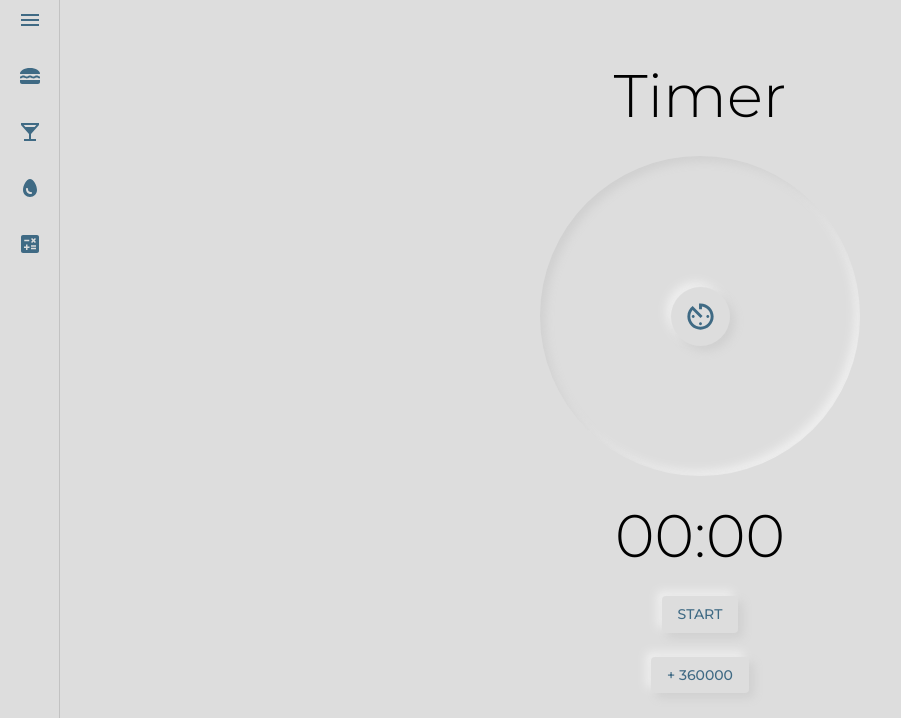
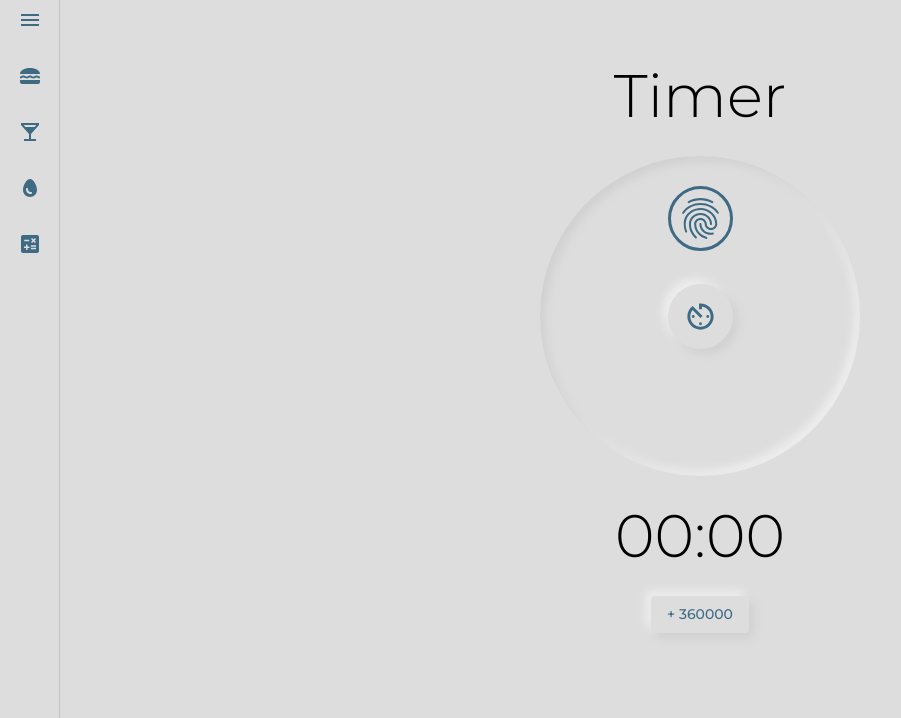
Before and after one commit to JLinkous15/portfolio_v2, a React (Vite) app in the folder frontend/: page /timer in a window 1280 px wide. Shown: the top 718 px of the page, without its empty margins (0-901 px from the left). Built offline with nearby package versions, Linux system fonts and the light colour scheme.

Commit message:
prep for drag event

```diff
--- a/frontend/src/pages/Timer/Timer.tsx
+++ b/frontend/src/pages/Timer/Timer.tsx
@@ -1,5 +1,5 @@
 import { Button, Stack, Typography } from '@mui/material'
-import { Reducer, useEffect, useReducer, useRef } from 'react'
+import { Reducer, useEffect, useReducer, useRef, useState } from 'react'
 import { TimerKnob } from './TimerKnob'
 import { TimerType } from './timerTypes'
 
@@ -49,7 +49,7 @@ const timerReducer = (
 export const Timer = () => {
   //Ref is the interval, allowing it to persist between renders
   const Ref = useRef<number | undefined>()
-
+  const [timerDuration, setTimerDuration] = useState<number>(0)
   const [newTimer, dispatch] = useReducer<Reducer<any, any>>(
     timerReducer,
     initialTimer,
@@ -59,35 +59,28 @@ export const Timer = () => {
     clearInterval(Ref.current)
   }, [])
 
+  const handleButton = () => {
+    if (Ref.current) {
+      dispatch({ type: TimerType.TimerActionEnum.RESET })
+      clearInterval(Ref.current)
+      Ref.current = undefined
+    } else {
+      const id = setInterval(() => {
+        dispatch({ type: TimerType.TimerActionEnum.START })
+      }, milliseconds)
+      Ref.current = id
+    }
+  }
+
   return (
     <Stack direction="column" alignItems="center" spacing={3}>
       <Typography variant="h2">Timer</Typography>
-      <TimerKnob />
+      <TimerKnob
+        timerDuration={timerDuration}
+        setTimerDuration={setTimerDuration}
+        handleButton={handleButton}
+      />
       <Typography variant="h2">{newTimer.timer}</Typography>
-      {Ref?.current ? (
-        <Button
-          variant="tactile"
-          onClick={() => {
-            dispatch({ type: TimerType.TimerActionEnum.RESET })
-            clearInterval(Ref.current)
-            Ref.current = undefined
-          }}
-        >
-          Reset
-        </Button>
-      ) : (
-        <Button
-          variant="tactile"
-          onClick={() => {
-            const id = setInterval(() => {
-              dispatch({ type: TimerType.TimerActionEnum.START })
-            }, milliseconds)
-            Ref.current = id
-          }}
-        >
-          Start
-        </Button>
-      )}
       <Button
         variant="tactile"
         onClick={() => {
--- a/frontend/src/pages/Timer/TimerKnob.tsx
+++ b/frontend/src/pages/Timer/TimerKnob.tsx
@@ -1,11 +1,20 @@
+import AvTimerIcon from '@mui/icons-material/AvTimer'
+import ClearIcon from '@mui/icons-material/Clear'
+import FingerprintIcon from '@mui/icons-material/Fingerprint'
 import { Stack, styled } from '@mui/material'
-import AvTimerIcon from '@mui/icons-material/AvTimer'
+import { RefObject, useEffect, useRef, useState } from 'react'
 import { TactileIconButton } from '../../components/Common/TactileIconButton'
-import ClearIcon from '@mui/icons-material/Clear'
 
 type TimerKnobProps = {
-  // timer: string
-  // setTimer: React.Dispatch<React.SetStateAction<string>>
+  timerDuration: number
+  setTimerDuration: React.Dispatch<React.SetStateAction<number>>
+  handleButton: () => void
+}
+
+type VerticeState = {
+  x: number
+  y: number
+  angle: number
 }
 
 const TimerKnobHousing = styled(Stack)(({ theme }) => ({
@@ -15,34 +24,98 @@ const TimerKnobHousing = styled(Stack)(({ theme }) => ({
   alignItems: 'center',
   borderRadius: '50%',
   boxShadow: `inset 5px 5px 10px ${theme.palette.shadow}, inset -5px -5px 10px ${theme.palette.highlight}`,
+  position: 'relative',
 }))
 
-export const TimerKnob = () =>
-  // { timer, setTimer }: TimerKnobProps
-  {
-    const isTimeZero = (time: string) => {
-      return time.split(':').some((num) => parseInt(num) > 0)
+const TimerHand = styled(FingerprintIcon)(({ theme }) => ({
+  height: 65,
+  width: 65,
+  position: 'absolute',
+  top: 30,
+  padding: 5,
+  left: `calc(50% - ${65 / 2}px)`,
+  cursor: 'move',
+  userSelect: 'none',
+  border: `3px solid ${theme.palette.primary.main}`,
+  borderRadius: '50%',
+  color: theme.palette.primary.main,
+}))
+
+export const TimerKnob = ({
+  timerDuration,
+  setTimerDuration,
+  handleButton,
+}: TimerKnobProps) => {
+  const [isMouseDown, setIsMouseDown] = useState<boolean>(false)
+  const parentElement = useRef<RefObject<HTMLDivElement>>()
+  const childElement = useRef<RefObject<SVGSVGElement>>()
+  const [vertices, setVertices] = useState<VerticeState>({
+    x: 0,
+    y: 0,
+    angle: 0,
+  })
+
+  useEffect(() => {
+    console.log('useEffect')
+  })
+
+  const handleMouseDown = (e: React.MouseEvent<HTMLDivElement> | undefined) => {
+    console.log('event', e)
+    console.log('childRef', childElement)
+    console.log('ParentRef', parentElement.current.getBoundingClientRect())
+
+    if (e) {
+      setIsMouseDown(true)
+      setVertices((prev) => ({
+        ...prev,
+        x: e.clientX - prev.x,
+        y: e.clientY - prev.y,
+      }))
     }
-    // const handleTimerClick = () => {
-    //   const isZero = isTimeZero(timer)
-    //   if (isZero) {
-    //   } else {
-    //     setTimer('')
-    //   }
-    // }
+  }
+
+  const handleMouseUp = (e: React.MouseEvent<HTMLDivElement> | undefined) => {
+    if (e) {
+      setIsMouseDown(false)
+      //determines the value of the timer based on the angle. 0 is nothing. 359 is 12 minutes.
+    }
+  }
+
+  const handleMouseMove = (e: React.MouseEvent<HTMLDivElement> | undefined) => {
+    // sets the angle of rotation using the tangent of the default vertices and the current vertices.
+  }
 
   return (
     <TimerKnobHousing>
+      <div
+        ref={parentElement}
+        style={{
+          height: '100%',
+          width: '100%',
+          position: 'absolute',
+          transform: `rotate(${vertices.angle}deg)`,
+        }}
+        onMouseDown={handleMouseDown}
+        onMouseUp={handleMouseUp}
+        onMouseMove={handleMouseMove}
+        draggable={isMouseDown}
+      >
+        <TimerHand ref={childElement} />
+      </div>
       <TactileIconButton
         size="large"
         color="primary"
-          // onClick={handleTimerClick}
+        onClick={handleButton}
+        sx={{
+          width: '65px',
+          height: '65px',
+        }}
       >
-          {/* {isTimeZero(timer) ? ( */}
-          {/* <ClearIcon fontSize="large" /> */}
-          {/* ) : ( */}
+        {timerDuration === 0 ? (
           <AvTimerIcon fontSize="large" />
-          {/* )} */}
+        ) : (
+          <ClearIcon fontSize="large" />
+        )}
       </TactileIconButton>
     </TimerKnobHousing>
   )
```
Lines whose indentation alone changed are shown as unchanged.
